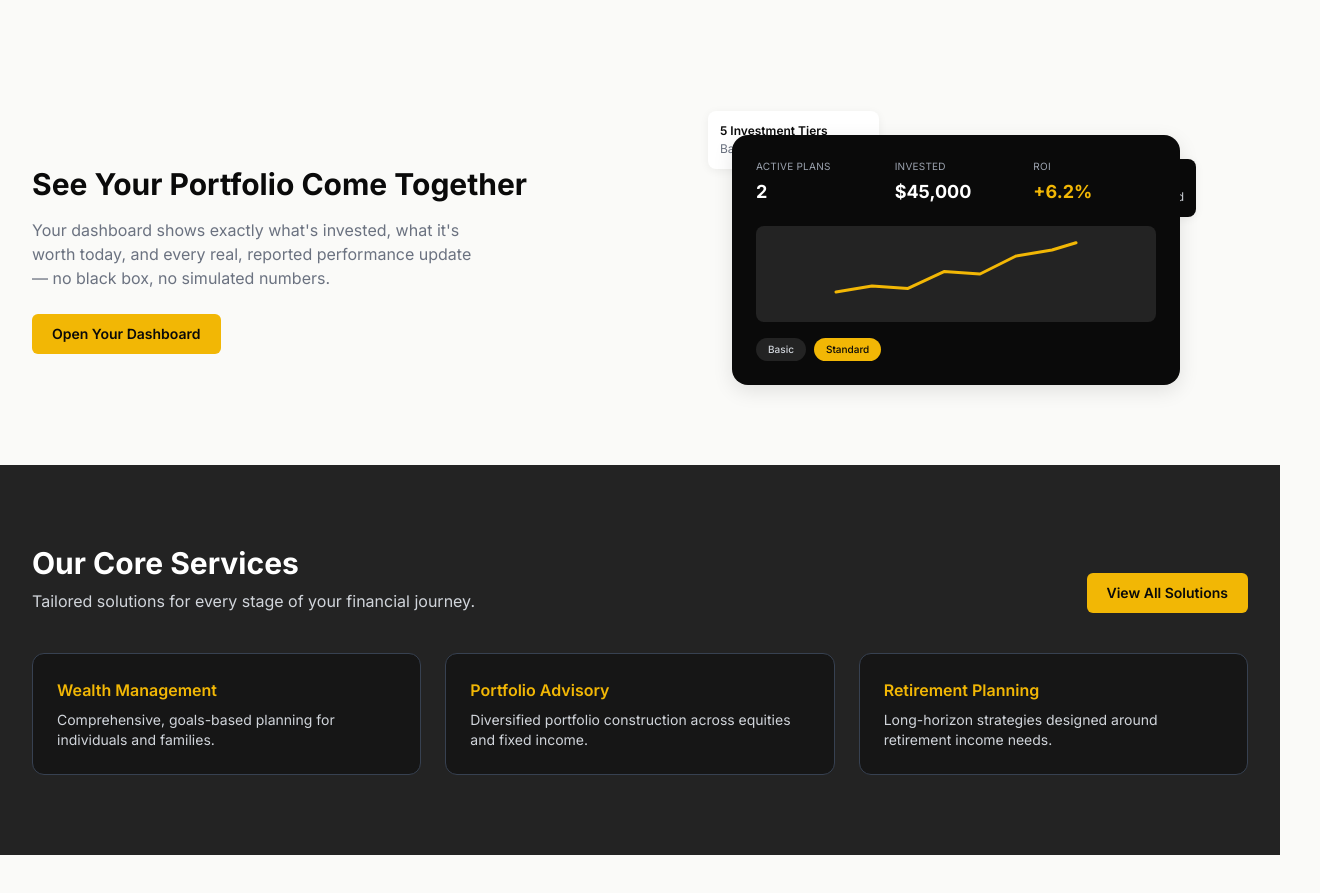
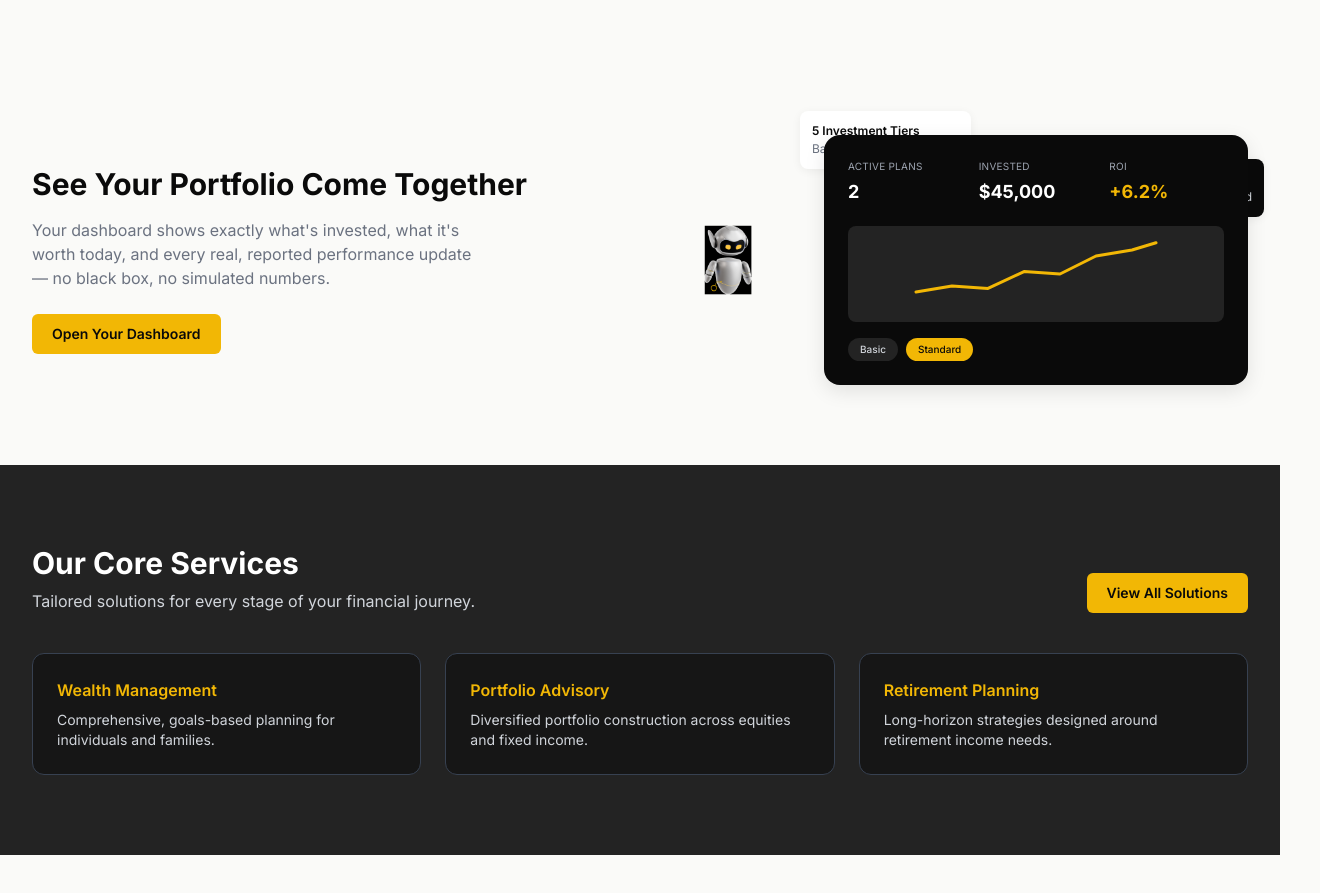
Before and after one commit to jeanserver/Quantsolutions, a React (Vite) app in the folder frontend/: page / in a window 1280 px wide. Shown: the part 3280-4173 px from the top of the page, 1320 px wide, since content can reach past the window. Built offline with nearby package versions, Linux system fonts and the light colour scheme; no server answers.

Commit message:
Update DashboardPreviewSection.jsx

```diff
--- a/frontend/src/components/home/DashboardPreviewSection.jsx
+++ b/frontend/src/components/home/DashboardPreviewSection.jsx
@@ -1,5 +1,6 @@
 import { Link } from 'react-router-dom';
 import Reveal from '../common/Reveal.jsx';
+import AIBadge from './AIBadge.jsx';
 
 function DashboardPreviewSection() {
   return (
@@ -22,7 +23,9 @@ function DashboardPreviewSection() {
           </Reveal>
 
           <Reveal direction="right" delay={150}>
-            <div className="relative mx-auto max-w-md">
+            <div className="flex flex-col items-center gap-8 sm:flex-row sm:items-center sm:justify-center">
+              <AIBadge className="h-28 w-28 flex-shrink-0 sm:h-32 sm:w-32" />
+              <div className="relative mx-auto max-w-md flex-1">
               <svg
                 className="pointer-events-none absolute -left-16 -top-10 hidden h-[420px] w-[560px] lg:block"
                 viewBox="0 0 560 420"
@@ -94,6 +97,7 @@ function DashboardPreviewSection() {
                   </span>
                 </div>
               </div>
+              </div>
             </div>
           </Reveal>
         </div>
```
